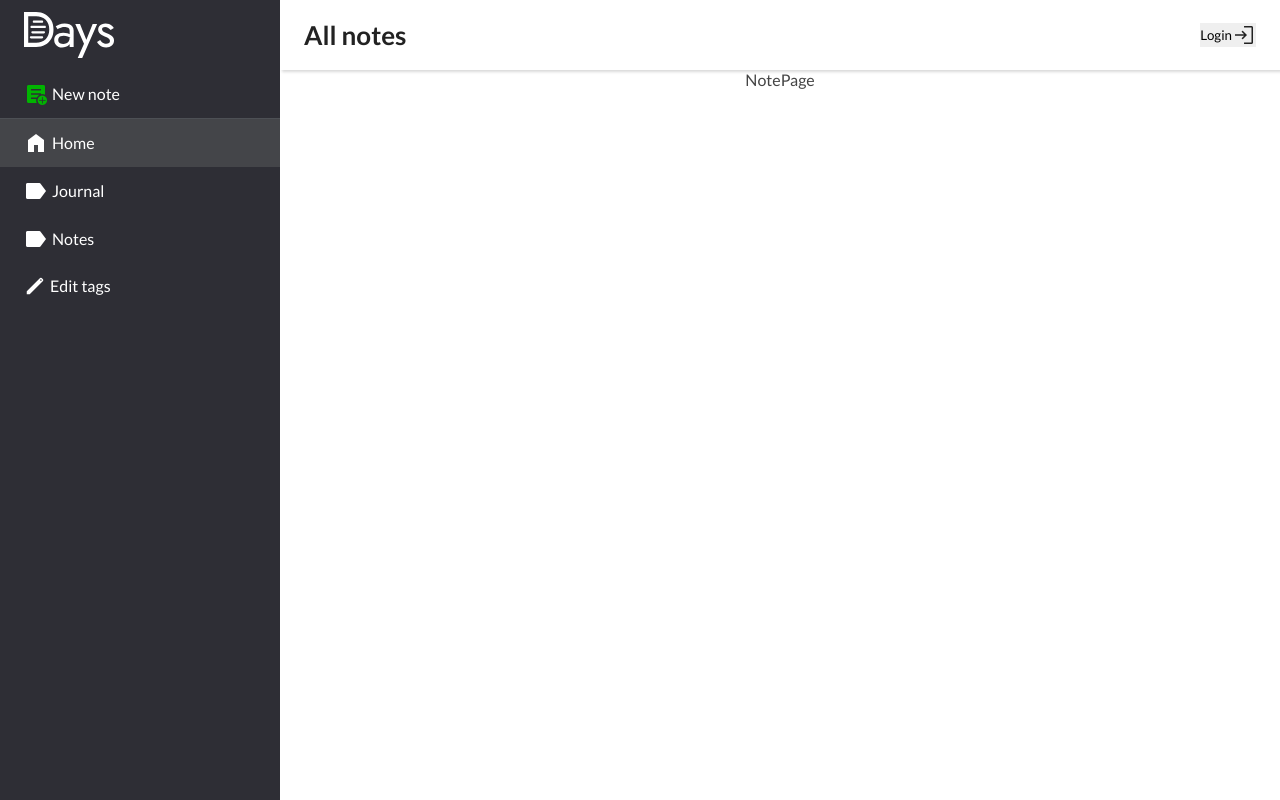
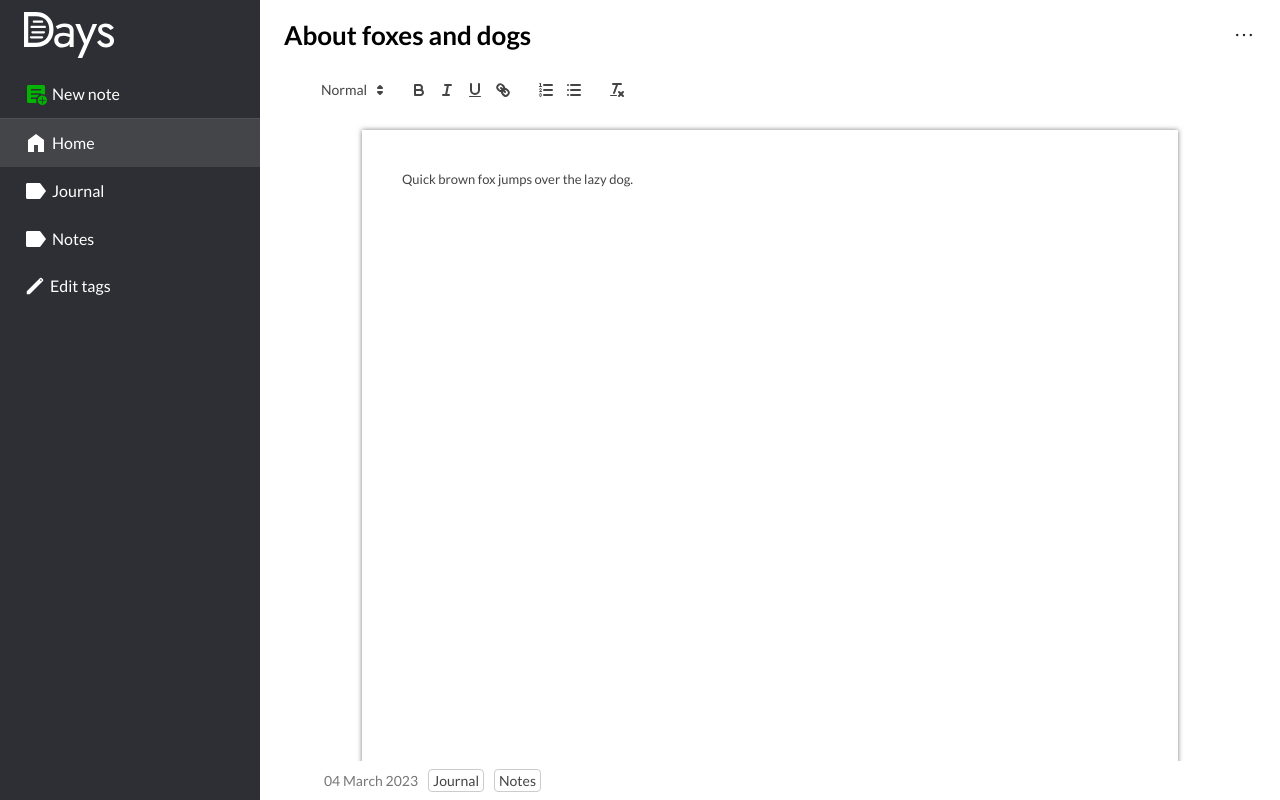
Before and after one commit to AlexeiVorobev/days, a React (Vite) app in the folder client/: page / in a window 1280 px wide. Both pictures are taken after a click on the element 780 px from the left and 201 px from the top of the page. Built offline with nearby package versions, Linux system fonts and the light colour scheme.

Commit message:
Add note editor

```diff
--- a/client/components/Header.jsx
+++ b/client/components/Header.jsx
@@ -1,16 +1,54 @@
-import React from "react";
+import React, { useEffect, useRef, useState } from "react";
+import NoteMenuDropdown from "./NoteMenuDropdown";
 
-const Header = ({title}) => {
+const Header = ({ title, note, appState, onTitleChange }) => {
 
-  return (
-    <div className="header">
-      <div className="header-title">{title}</div>
-      <button className="icon-btn" id="loginBtn">
-        Login
-        <span className="material-symbols-outlined">login</span>
-      </button>
-    </div>
-  );
+  const titleRef = useRef();
+
+  // Focus on title input if title is empty
+  useEffect(() => {
+    if(note && note.title === '') {
+      titleRef.current.focus();
+    }
+  }, [appState]);
+
+  const [NoteDropdownActive, setNoteDropdownActive] = useState(false);
+
+  document.addEventListener('click', (e) => {
+    console.log(e)
+    if (e.target.nodeType === 'button') {
+      return
+    } else {
+      setNoteDropdownActive(false);
+    }
+  })
+
+  if (appState === "note") {
+    return (
+      <div className="header" style={{boxShadow: 'none'}}>
+        <input
+          className="note-title"
+          type="text"
+          value={note.title}
+          onChange={(e) => onTitleChange(e.target.value)}
+          placeholder="Untitled"
+          ref={titleRef}
+        />
+        <div className="dropdown">
+        <button className="icon-btn" id="loginBtn" onClick={() => setNoteDropdownActive(!NoteDropdownActive)} >
+          <span className="material-symbols-outlined">more_horiz</span>
+        </button>
+        <NoteMenuDropdown isActive={NoteDropdownActive} />
+        </div>
+      </div>
+    );
+  } else {
+    return (
+      <div className="header">
+        <div className="header-title">{title}</div>
+      </div>
+    );
+  }
 };
 
 export default Header;
--- a/client/components/MainSection.jsx
+++ b/client/components/MainSection.jsx
@@ -1,22 +1,37 @@
-import React from 'react';
-import NoteList from './NoteList';
-import NotePage from './NotePage';
+import React from "react";
+import NoteList from "./NoteList";
+import NotePage from "./NotePage";
 
-const MainSection = ({activeNote, activeTag, notes, tags, onNoteOpen}) => {
-  if (activeNote) {
+const MainSection = ({
+  note,
+  activeTag,
+  notes,
+  tags,
+  onNoteOpen,
+  appState,
+  setAppState,
+  saveNote,
+  getTag
+}) => {
+  if (appState === 'note') {
     return (
-    <div className="main-container">
-      <NotePage activeNote={activeNote} />
-    </div>
-    )
-  } else {
+        <NotePage note={note} saveNote={saveNote} getTag={getTag} />
+    );
+  }  else {
     return (
-    <div className="main-container">
-      <NoteList activeTag={activeTag} notes={notes} tags={tags} onNoteOpen={onNoteOpen} />
-    </div>
-    )
+      <div className="main-container">
+        <NoteList
+          activeTag={activeTag}
+          notes={notes}
+          tags={tags}
+          onNoteOpen={onNoteOpen}
+          appState={appState}
+          setAppState={setAppState}
+          getTag={getTag}
+        />
+      </div>
+    );
   }
+};
 
-}
-
-export default MainSection
+export default MainSection;
--- a/client/components/NoteList.jsx
+++ b/client/components/NoteList.jsx
@@ -2,11 +2,16 @@ import React from "react";
 import { useRef } from "react";
 import format from "date-fns/format";
 
-const NoteList = ({ notes, tags, activeTag, onNoteOpen }) => {
+const NoteList = ({ notes, tags, activeTag, onNoteOpen, appState, setAppState, getTag }) => {
 
-  const getTag = function(id) {
-    return tags.find(tag => tag.id === id)
-  }
+  function removeTags(str) {
+    if ((str===null) || (str===''))
+        return false;
+    else
+        str = str.toString();
+
+    return str.replace( /(<([^>]+)>)/ig, '');
+}
 
   const getNotesByTag = function (notes, tag) {
     const notesFiltered = notes.filter(note => note.tagList.includes(tag));
@@ -22,6 +27,7 @@ const NoteList = ({ notes, tags, activeTag, onNoteOpen }) => {
 
   const handleNoteClick = function (noteId) {
     onNoteOpen(noteId)
+    setAppState('note')
   }
 
   let currentDate = new Date(notesToDisplay[0].date);
@@ -46,7 +52,8 @@ const NoteList = ({ notes, tags, activeTag, onNoteOpen }) => {
           }
         <div className="note-card" onClick={() => handleNoteClick(note.id)}>
           <h1>{note.title}</h1>
-          <p>{note.body}</p>
+          <p>{removeTags(note.body)}</p>
+
           <div className="card-bottom-panel">
             <div className="card-date">{format(date, 'dd MMMM y')}</div>
             {
--- /dev/null
+++ b/client/components/NoteMenuDropdown.jsx
@@ -0,0 +1,12 @@
+import React from 'react'
+
+export default function NoteMenuDropdown({isActive, tags}) {
+  if (isActive) {
+    return (
+      <div className='dropdown-content'>
+        <button className='dropdown-btn' type='button'>Delete</button>
+        <button className='dropdown-btn' type='button'>Edit tags</button>
+      </div>
+    )
+  }
+}
--- a/client/components/NotePage.jsx
+++ b/client/components/NotePage.jsx
@@ -1,9 +1,34 @@
-import React from 'react'
+import React, { useCallback, useState, useEffect, saveNote, useRef } from "react";
+import ReactQuill from "react-quill";
+import "react-quill/dist/quill.snow.css";
+import format from "date-fns/format";
 
-const NotePage = () => {
+const NotePage = ({ note, saveNote, getTag }) => {
+  const [content, setContent] = useState("");
+  const date = new Date(note.date);
+
+  useEffect(() => {
+    setContent(note.body);
+  }, []);
+
+  const handleChange = function (content) {
+    setContent(content);
+    saveNote(note.id, content);
+  };
+
   return (
-    <div>NotePage</div>
-  )
-}
+    <div className="main-container">
+      <ReactQuill theme="snow" value={content} onChange={handleChange} />
+      <div className="note-control-panel">
+        <div className="card-date">{format(date, "dd MMMM y")}</div>
+        {note.tagList.map((tagId) => (
+          <div key={tagId} className="tag-box">
+            {getTag(tagId).name}
+          </div>
+        ))}
+      </div>
+    </div>
+  );
+};
 
-export default NotePage
+export default NotePage;
--- a/client/package.json
+++ b/client/package.json
@@ -10,8 +10,10 @@
   },
   "dependencies": {
     "date-fns": "^2.29.3",
+    "quill": "^1.3.7",
     "react": "^18.2.0",
     "react-dom": "^18.2.0",
+    "react-quill": "^2.0.0",
     "react-uuid": "^2.0.0"
   },
   "devDependencies": {
--- a/client/src/App.css
+++ b/client/src/App.css
@@ -14,6 +14,8 @@
   --font-color-light: #777;
   --menu-hover-color: #4d5055;
   --menu-active-color: #444549;
+  --shadow: rgba(0, 0, 0, 0.15) 1.95px 1.95px 2.6px;
+  --card-border: 1px solid #ddd;
 }
 
 ::-webkit-scrollbar {
@@ -36,19 +38,20 @@
   }
 
 .main-container {
-  margin: 0 auto;
   height: 100%;
-  width: 816px;
 }
 
 .note-container {
-  margin: 0 16px;
+  margin: 0 auto;
   padding-bottom: 10px;
+  max-width: 816px;
 }
 
 .main-section {
   margin: 0 4px;
   overflow-y: auto;
+  padding: 0 20px;
+
 }
 
 .month-header {
@@ -74,10 +77,13 @@
 }
 
 .tag-box {
+  display: flex;
   border: 1px solid #ccc;
   border-radius: 4px;
+  gap: 4px;
   font-size: 14px;
   padding: 2px 4px;
+  align-items: center;
 }
 
 .note-card {
@@ -85,7 +91,7 @@
   border: 1px solid #ddd;
   margin-bottom: 20px;
   text-align: start;
-  box-shadow: rgba(0, 0, 0, 0.15) 1.95px 1.95px 2.6px;
+  box-shadow: var(--shadow);
   min-height: 100px;
   padding: 10px 20px;
   border-radius: 8px;
@@ -113,7 +119,7 @@ body {
 .App {
   height: 100vh;
   display: grid;
-  grid-template-columns: 280px 1fr;
+  grid-template-columns: 260px 1fr;
   grid-template-rows: 70px 1fr;
 }
 
@@ -161,9 +167,14 @@ body {
   align-items: center;
 }
 
-.header-title {
+.header-title, input.note-title {
   font-size: 26px;
   font-weight: bold;
+}
+
+input {
+  border: none;
+  outline: none;
 }
 
 #loginBtn span {
@@ -301,8 +312,77 @@ h1 {
 
 button {
   border: none;
+  background-color: white;
 }
 
 #menuNewNote span {
   color: rgb(1, 180, 1);
 }
+
+.ql-editor {
+  width: 8.5in;
+  min-height: 11in;
+  padding: 40px;
+  box-shadow: 0 0 5px 0 rgba(0, 0, 0, .5);
+  background-color: white;
+}
+
+.ql-container.ql-snow {
+  border: none;
+  max-width: 816px;
+  margin: 20px auto;
+}
+
+.editor {
+  border: none;
+  width: 100%;
+}
+
+.ql-toolbar.ql-snow {
+  display: flex;
+  justify-content: left;
+  position: sticky;
+  top: 0;
+  border: none;
+  z-index: 1;
+  background-color: white;
+  width: 100%;
+}
+
+.note-control-panel {
+  display: flex;
+  position: sticky;
+  bottom: 0;
+  background-color: white;
+  justify-content: flex-start;
+  align-items: center;
+  gap: 10px;
+  padding: 8px 40px;
+}
+
+.note-control-panel .icon-btn span {
+  font-size: 16px;
+}
+
+.tag-box div.text {
+  padding-bottom: 4px;
+}
+
+.dropdown {
+  z-index: 2;
+  float: right;
+  position: relative;
+  display: inline;
+}
+
+.dropdown-content {
+  position: absolute;
+  box-shadow: var(--shadow);
+  border: var(--card-border);
+  right: 0;
+
+}
+
+.dropdown-btn {
+  padding: 10px ;
+}
--- a/client/src/App.jsx
+++ b/client/src/App.jsx
@@ -8,8 +8,7 @@ import TagModal from "../components/TagModal";
 import * as utils from "./utils";
 import { formatISO } from "date-fns";
 
-function App() {
-  const [notes, setNotes] = useState([
+const DEFAULT_NOTES = [
   {
     id: uuid(),
     title: "About foxes and dogs",
@@ -21,22 +20,8 @@ function App() {
     id: uuid(),
     title: "About foxes and dogs",
     body: "Quick brown fox jumps over the lazy dog.",
-      date: formatISO(new Date(), { representation: "date" }),
-      tagList: ["0"],
-    },
-    {
-      id: uuid(),
-      title: "About foxes and dogs",
-      body: "Quick brown fox jumps over the lazy dog.",
     date: "2023-01-30",
     tagList: ["0", "1"],
-    },
-    {
-      id: uuid(),
-      title: "About foxes and dogs",
-      body: "Quick brown fox jumps over the lazy dog.",
-      date: "2023-01-21",
-      tagList: ["1"],
   },
   {
     id: uuid(),
@@ -45,31 +30,12 @@ function App() {
     date: "2022-12-31",
     tagList: ["0"],
   },
-    {
-      id: uuid(),
-      title: "Big dump",
-      body: "Dear diary. Today I went to the bathroom and took a major shit. Damn, that was intense! Even my neighbours came down to...",
-      date: "2022-12-16",
-      tagList: ["1"],
-    },
-  ]);
+];
 
-  const handleNoteOpen = function (noteId) {
-    setActiveNote(noteId);
-  }
-
-  const getNote = function(id) {
-    return notes.find(note => note.id === id)
-  }
-
-  const getTitle = function () {
-    if (activeTag) return getTag(activeTag).name;
-    return "All notes";
-  };
-
-  const getTag = function (id) {
-    return tags.find((tag) => tag.id === id);
-  };
+function App() {
+  const [notes, setNotes] = useState(
+    localStorage.notes ? JSON.parse(localStorage.notes) : DEFAULT_NOTES
+  );
 
   const [tags, setTags] = useState(
     localStorage.tags
@@ -80,8 +46,52 @@ function App() {
         ]
   );
 
+  const [appState, setAppState] = useState(null);
   const [activeNote, setActiveNote] = useState(null);
   const [activeTag, setActiveTag] = useState(null);
+
+  const handleNoteOpen = function (noteId) {
+    setActiveNote(noteId);
+  };
+
+  const handleCreateNote = function () {
+    const newNote = {
+      id: uuid(),
+      title: "",
+      body: "New note there",
+      date: formatISO(new Date(), { representation: "date" }),
+      tagList: [],
+    };
+    setNotes([newNote, ...notes]);
+    setActiveNote(newNote.id);
+    setAppState("note");
+  };
+
+  const handleTitleChange = function(newTitle) {
+
+    const notesUpdated = notes.map(note => {
+      if (note.id === activeNote) {
+        note.title = newTitle;
+        return note;
+      } else {
+        return note;
+      }
+    })
+    setNotes(notesUpdated);
+  }
+
+  const getNote = function (id) {
+    return notes.find((note) => note.id === id);
+  };
+
+  const getTitle = function () {
+    if (activeTag) return getTag(activeTag).name;
+    return "All notes";
+  };
+
+  const getTag = function (id) {
+    return tags.find((tag) => tag.id === id);
+  };
 
   useEffect(() => {
     localStorage.setItem("tags", JSON.stringify(tags));
@@ -102,10 +112,18 @@ function App() {
     }
     setTags(tags.filter((tag) => tag.id !== idToDelete));
     const notesUpdated = notes.map((note) => {
-      note.tagList = note.tagList.filter(id => id !== idToDelete);
+      note.tagList = note.tagList.filter((id) => id !== idToDelete);
       return note;
     });
-    setNotes(notesUpdated)
+    setNotes(notesUpdated);
+  };
+
+  const saveNote = function (id, content) {
+    const noteIndex = notes.findIndex((note) => note.id === id);
+    const notesUpdated = notes;
+    notesUpdated[noteIndex].body = content;
+    setNotes(notesUpdated);
+    localStorage.setItem("notes", JSON.stringify(notes));
   };
 
   const handleUpdateTag = function (tagUpdated) {
@@ -122,21 +140,33 @@ function App() {
 
   return (
     <div className="App">
-      <Header title={getTitle()} />
+      <Header
+        title={getTitle()}
+        note={getNote(activeNote)}
+        appState={appState}
+        onTitleChange={handleTitleChange}
+      />
       <Sidebar
         tags={tags}
         setTagModalActive={setTagModalActive}
         activeTag={activeTag}
         setActiveTag={setActiveTag}
         setActiveNote={setActiveNote}
+        appState={appState}
+        setAppState={setAppState}
+        onCreateNote={handleCreateNote}
       />
       <div className="main-section">
         <MainSection
-          activeNote={getNote(activeNote)}
+          note={getNote(activeNote)}
           activeTag={activeTag}
           notes={notes}
           tags={tags}
           onNoteOpen={handleNoteOpen}
+          appState={appState}
+          setAppState={setAppState}
+          saveNote={saveNote}
+          getTag={getTag}
         />
       </div>
       <TagModal
@@ -149,6 +179,7 @@ function App() {
       />
     </div>
   );
+
 }
 
 export default App;
```
Also changed, not shown: client/components/Sidebar.jsx (+38 -11 lines), 1 other file (tests, documents, lock files or other folders). Lines whose indentation alone changed are shown as unchanged.
